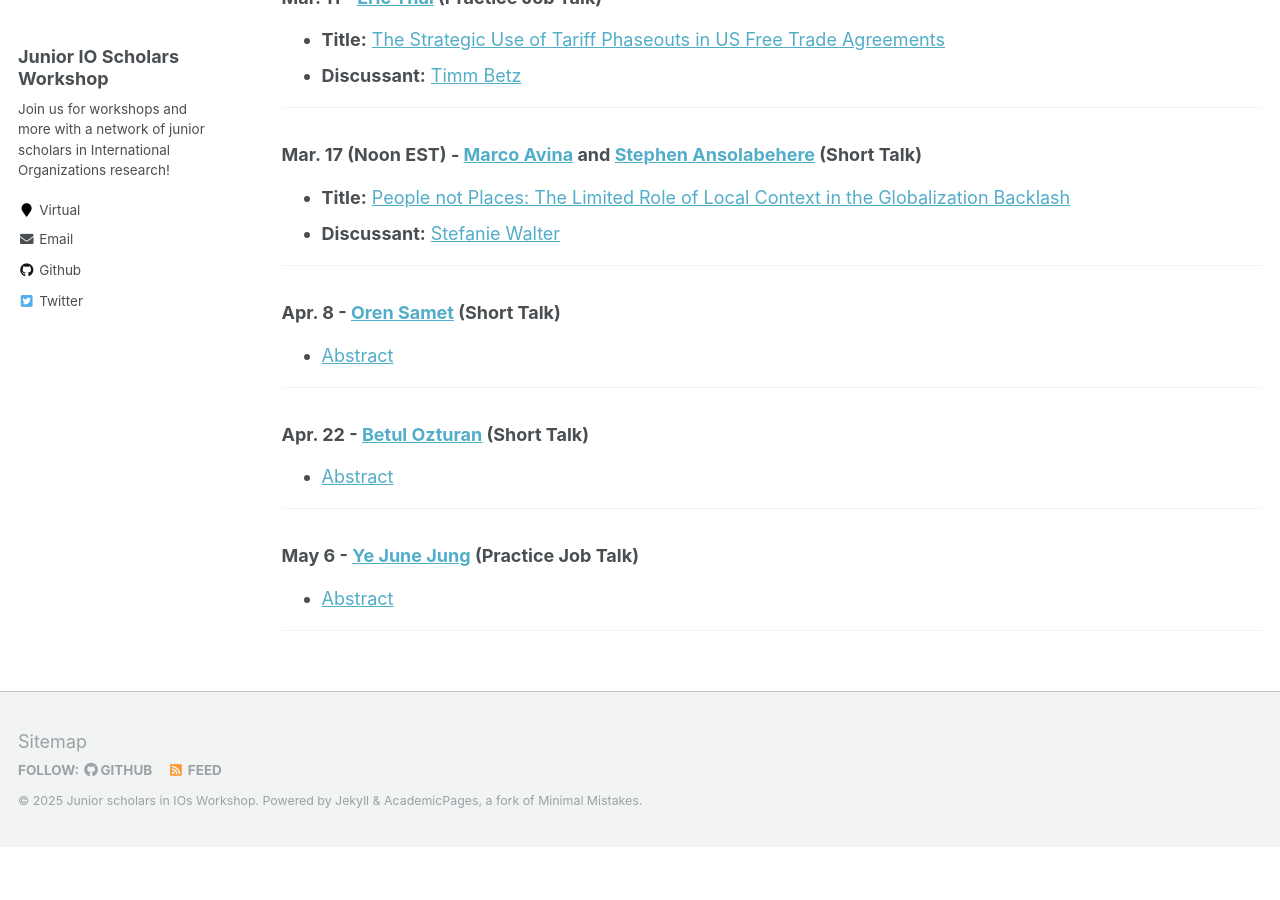
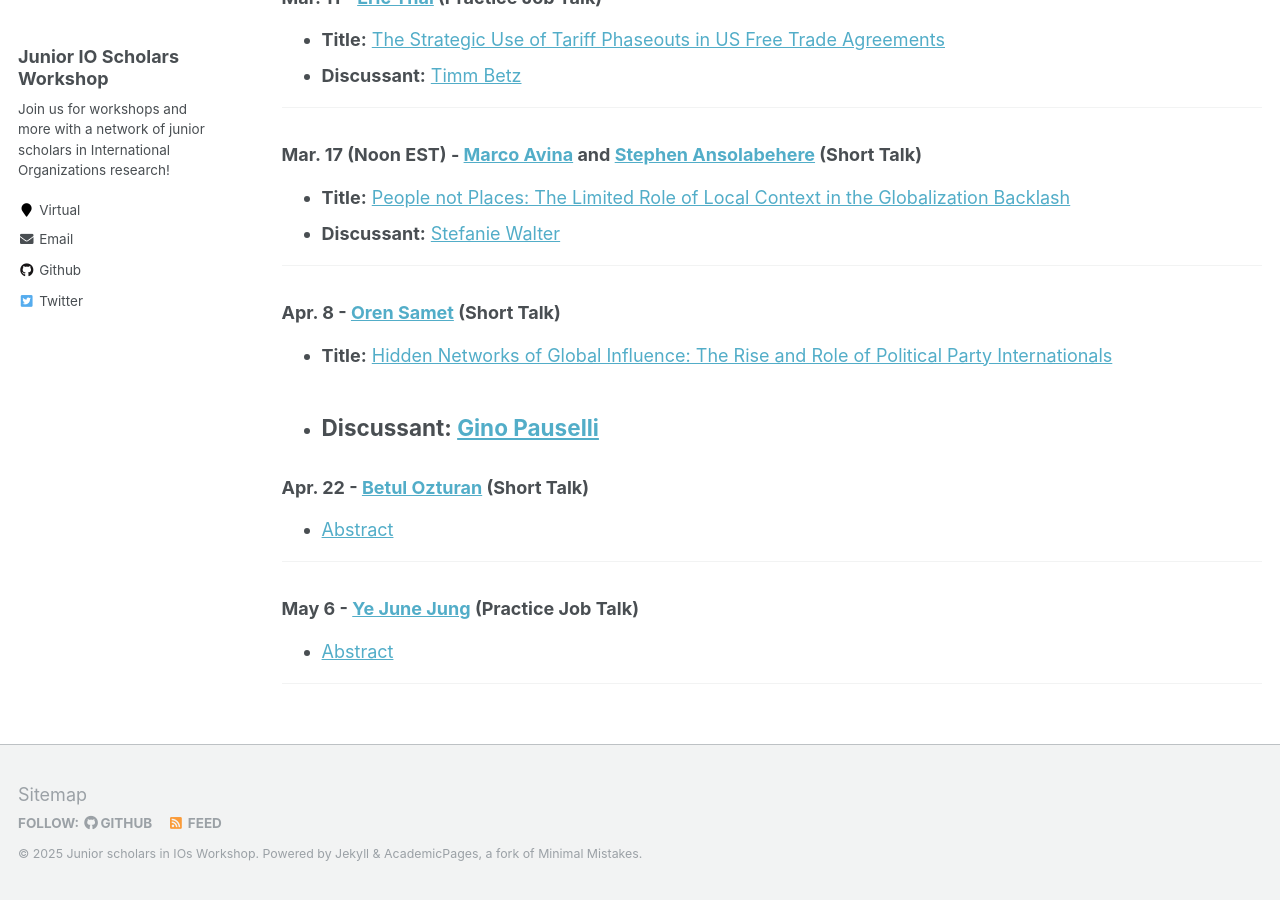
Before and after one commit to IO-workshop/IO-workshop.github.io, a Jekyll site: the page built from _pages/schedule.md, in a window 1280 px wide and 900 px high, scrolled down 633 px. Built offline with Jekyll 4.4.1, drawn with Linux system fonts in a browser that asks for light colours; before the commit the page ends 1480 px from its top, so only the background shows below that.

Commit message:
Update schedule.md

```diff
--- a/_pages/schedule.md
+++ b/_pages/schedule.md
@@ -38,8 +38,8 @@ Meetings are on Tuesdays at 11 Am (EST). We will send the Zoom link on the day o
 
 ### Apr. 8 - [Oren Samet](https://www.orensamet.com) (Short Talk)
 
-- [Abstract](https://io-workshop.github.io/files/Samet_abstract_2025.pdf)
-
+- **Title:** [Hidden Networks of Global Influence: The Rise and Role of Political Party Internationals](https://io-workshop.github.io/files/Samet_PPIs_JrIOs2025.pdf)
+- **Discussant:** [Gino Pauselli](http://ginopauselli.com/)
 ---
 
 ### Apr. 22 - [Betul Ozturan](https://x.com/betulrozturan) (Short Talk)
```
